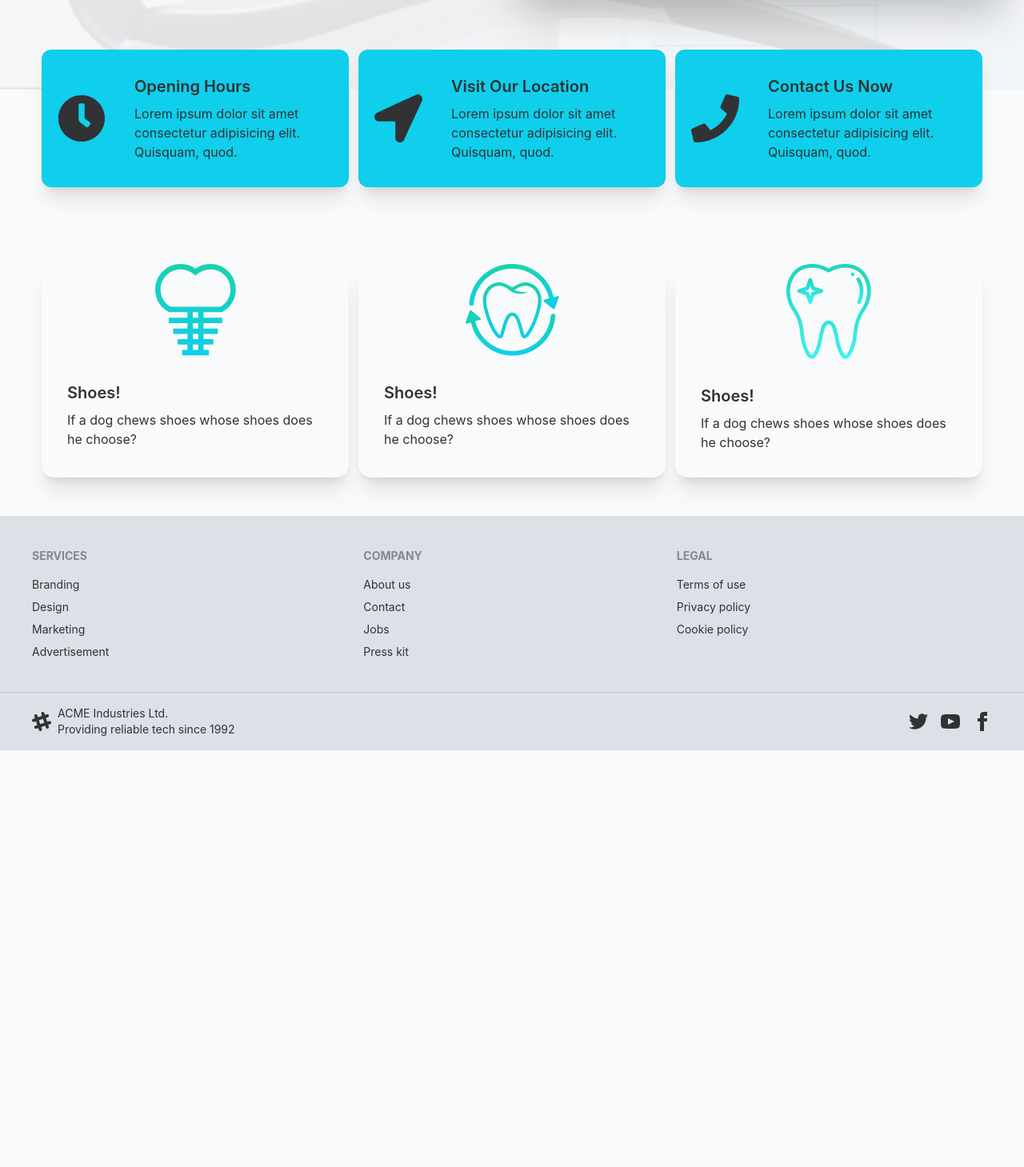
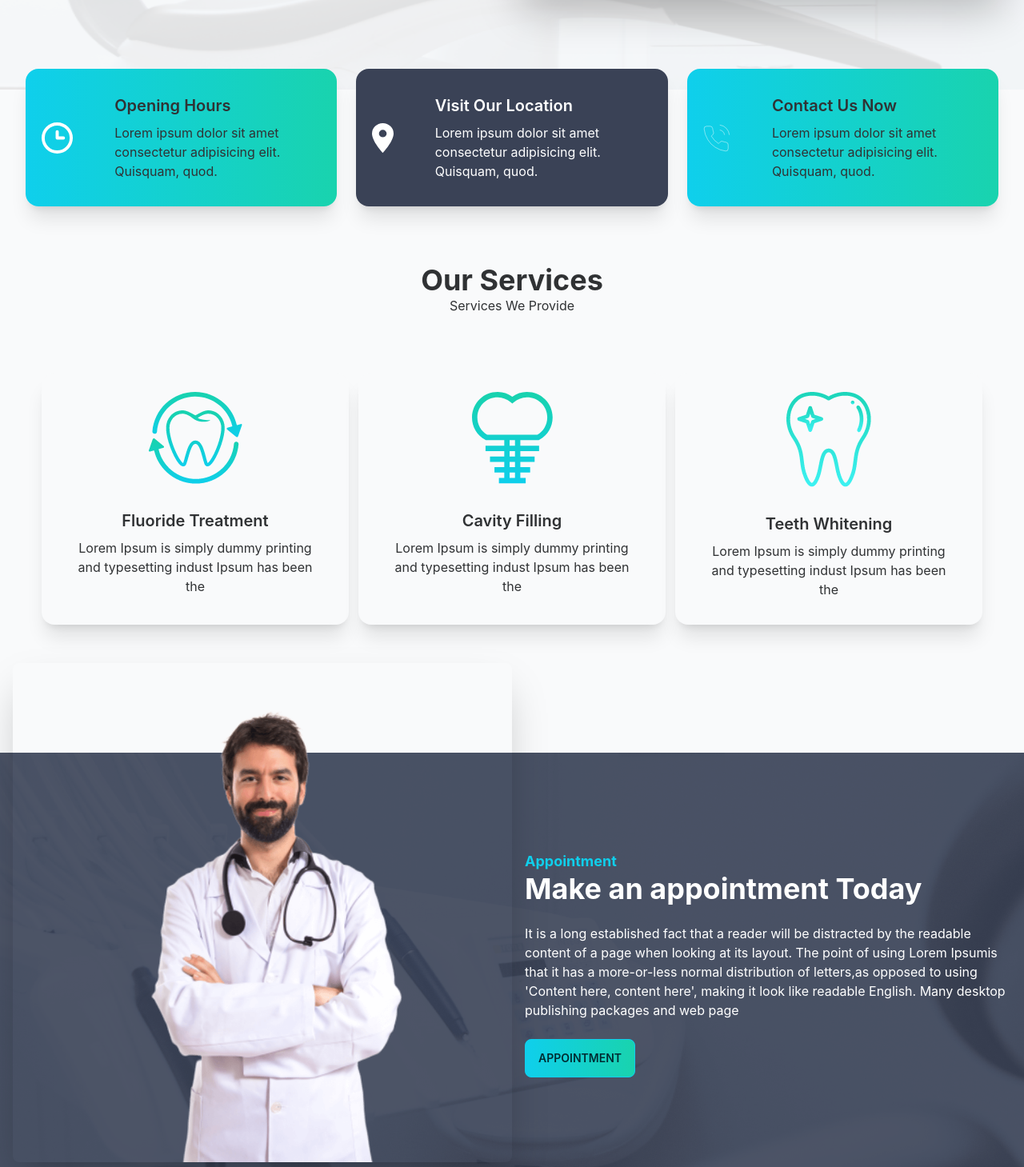
Before and after one commit to junaaid96/doctors-portal-client, a React (Create React App) app: page / in a window 1280 px wide. Shown: the part 471-1930 px from the top of the page at 80% size. Before the commit the page ends 1409 px from the top, so only its background shows below. Built offline with nearby package versions, Linux system fonts and the light colour scheme.

Commit message:
pages updated

```diff
--- a/src/Pages/Appointment/Appointment.js
+++ b/src/Pages/Appointment/Appointment.js
@@ -3,7 +3,7 @@ import React from 'react';
 const Appointment = () => {
     return (
         <div>
-            appointmnet
+            appointment
         </div>
     );
 };
--- a/src/Pages/Home/Banner/Banner.js
+++ b/src/Pages/Home/Banner/Banner.js
@@ -17,13 +17,13 @@ const Banner = () => {
                     alt=""
                 />
                 <div>
-                    <h1 className="text-5xl font-bold">Box Office News!</h1>
+                    <h1 className="text-5xl font-bold">Your New Smile Starts Here</h1>
                     <p className="py-6">
                         Provident cupiditate voluptatem et in. Quaerat fugiat ut
                         assumenda excepturi exercitationem quasi. In deleniti
                         eaque aut repudiandae et a id nisi.
                     </p>
-                    <button className="btn btn-primary">Get Started</button>
+                    <button className="btn btn-primary bg-gradient-to-r from-primary to-secondary">Get Started</button>
                 </div>
             </div>
         </div>
--- a/src/Pages/Home/Home.js
+++ b/src/Pages/Home/Home.js
@@ -1,4 +1,5 @@
 import React from "react";
+import MakeAppointment from "./MakeAppointment/MakeAppointment";
 import Banner from "./Banner/Banner";
 import Info from "./Info/Info";
 import Services from "./Services";
@@ -7,12 +8,17 @@ const Home = () => {
     return (
         <>
             <Banner />
-            <div className="flex flex-wrap justify-center w-full gap-3 p-12">
+            <div className="grid lg:grid-cols-3 md:grid-cols-2 sm:grid-cols-1 justify-center gap-6 p-8 mt-10">
                 <Info />
             </div>
-            <div className="flex flex-wrap justify-center w-full gap-3 p-12">
+            <div className="text-center mt-10">
+                <h1 className="text-4xl font-bold">Our Services</h1>
+                <p className="text-md">Services We Provide</p>
+            </div>
+            <div className="flex flex-wrap justify-center w-full gap-3 p-8 mt-10">
                 <Services />
             </div>
+            <MakeAppointment />
         </>
     );
 };
--- a/src/Pages/Home/Info/Info.js
+++ b/src/Pages/Home/Info/Info.js
@@ -1,5 +1,7 @@
 import React from "react";
-import { FaClock, FaLocationArrow, FaPhone } from "react-icons/fa";
+import clock from "../../../Assets/icons/clock.svg";
+import marker from "../../../Assets/icons/marker.svg";
+import phone from "../../../Assets/icons/phone.svg";
 
 const Info = () => {
     const infoData = [
@@ -8,21 +10,24 @@ const Info = () => {
             title: "Opening Hours",
             description:
                 "Lorem ipsum dolor sit amet consectetur adipisicing elit. Quisquam, quod.",
-            icon: <FaClock size={60} />,
+            icon: clock,
+            bgClass: "bg-gradient-to-r from-primary to-secondary",
         },
         {
             id: 2,
             title: "Visit Our Location",
             description:
                 "Lorem ipsum dolor sit amet consectetur adipisicing elit. Quisquam, quod.",
-            icon: <FaLocationArrow size={60} />,
+            icon: marker,
+            bgClass: "bg-accent text-white",
         },
         {
             id: 3,
             title: "Contact Us Now",
             description:
                 "Lorem ipsum dolor sit amet consectetur adipisicing elit. Quisquam, quod.",
-            icon: <FaPhone size={60} />,
+            icon: phone,
+            bgClass: "bg-gradient-to-r from-primary to-secondary",
         },
     ];
 
@@ -31,9 +36,11 @@ const Info = () => {
             {infoData.map((info) => (
                 <div
                     key={info.id}
-                    className="w-96 bg-primary shadow-xl flex items-center align-middle rounded-xl gap-1"
+                    className={`card lg:card-side ${info.bgClass} shadow-xl items-center`}
                 >
-                    <div className="ml-5">{info.icon}</div>
+                    <figure className="p-5">
+                        <img src={info.icon} alt=""/>
+                    </figure>
                     <div className="card-body">
                         <h2 className="card-title">{info.title}</h2>
                         <p>{info.description}</p>
--- /dev/null
+++ b/src/Pages/Home/MakeAppointment/MakeAppointment.js
@@ -0,0 +1,47 @@
+import React from "react";
+import doctor from "../../../Assets/images/doctor.png";
+import appointment from "../../../Assets/images/appointment.png";
+
+const MakeAppointment = () => {
+    return (
+        <section
+            className="mt-32"
+            style={{
+                background: `url(${appointment})`,
+            }}
+        >
+            <div className="hero">
+                <div className="hero-content flex-col lg:flex-row">
+                    <img
+                        src={doctor}
+                        alt=""
+                        className="-mt-32 hidden md:block lg:w-1/2 rounded-lg shadow-2xl"
+                    />
+                    <div>
+                        <h4 className="text-lg text-primary font-bold">
+                            Appointment
+                        </h4>
+                        <h1 className=" text-white text-4xl font-bold">
+                            Make an appointment Today
+                        </h1>
+                        <p className="text-white py-6">
+                            It is a long established fact that a reader will be
+                            distracted by the readable content of a page when
+                            looking at its layout. The point of using Lorem
+                            Ipsumis that it has a more-or-less normal
+                            distribution of letters,as opposed to using 'Content
+                            here, content here', making it look like readable
+                            English. Many desktop publishing packages and web
+                            page
+                        </p>
+                        <button className="btn btn-primary bg-gradient-to-r from-primary to-secondary">
+                            Appointment
+                        </button>
+                    </div>
+                </div>
+            </div>
+        </section>
+    );
+};
+
+export default MakeAppointment;
--- a/src/Pages/Home/Services.js
+++ b/src/Pages/Home/Services.js
@@ -1,21 +1,43 @@
 import React from "react";
-import cravity from "../../Assets/images/cavity.png";
+import cavity from "../../Assets/images/cavity.png";
 import fluoride from "../../Assets/images/fluoride.png";
 import whitening from "../../Assets/images/whitening.png";
 
 const Services = () => {
-    const images = [cravity, fluoride, whitening];
+    const servicesData = [
+        {
+            id: 1,
+            title: "Fluoride Treatment",
+            description:
+                "Lorem Ipsum is simply dummy printing and typesetting indust Ipsum has been the",
+            img: fluoride,
+        },
+        {
+            id: 2,
+            title: "Cavity Filling",
+            description:
+                "Lorem Ipsum is simply dummy printing and typesetting indust Ipsum has been the",
+            img: cavity,
+        },
+        {
+            id: 3,
+            title: "Teeth Whitening",
+            description:
+                "Lorem Ipsum is simply dummy printing and typesetting indust Ipsum has been the",
+            img: whitening,
+        },
+    ];
 
     return (
         <>
-            {images.map((image, index) => (
+            {servicesData.map((serviceData, index) => (
                 <div key={index} className="card w-96 bg-base-100 shadow-xl">
                     <figure>
-                        <img src={image} alt=""></img>
+                        <img className="pt-6" src={serviceData.img} alt=""></img>
                     </figure>
-                    <div className="card-body">
-                        <h2 className="card-title">Shoes!</h2>
-                        <p>If a dog chews shoes whose shoes does he choose?</p>
+                    <div className="card-body items-center text-center">
+                        <h2 className="card-title">{serviceData.title}</h2>
+                        <p>{serviceData.description}</p>
                     </div>
                 </div>
             ))}
--- a/src/Pages/Login/Login.js
+++ b/src/Pages/Login/Login.js
@@ -3,7 +3,7 @@ import { Link } from "react-router-dom";
 
 const Login = () => {
     return (
-        <div className="hero min-h-screen bg-base-200">
+        <div className="hero">
             <div className="hero-content flex-col lg:flex-row-reverse">
                 <div className="text-center lg:text-left">
                     <h1 className="text-5xl font-bold">Login now!</h1>
--- a/src/Pages/Shared/Footer/Footer.js
+++ b/src/Pages/Shared/Footer/Footer.js
@@ -4,7 +4,7 @@ import { Link } from "react-router-dom";
 const Footer = () => {
     return (
         <>
-            <footer className="footer p-10 bg-base-200 text-base-content">
+            <footer className="footer p-10 text-base-content">
                 <div>
                     <span className="footer-title">Services</span>
                     <Link className="link link-hover">Branding</Link>
@@ -26,7 +26,7 @@ const Footer = () => {
                     <Link className="link link-hover">Cookie policy</Link>
                 </div>
             </footer>
-            <footer className="footer px-10 py-4 border-t bg-base-200 text-base-content border-base-300">
+            <footer className="footer px-10 py-4 border-t text-base-content border-base-300">
                 <div className="items-center grid-flow-col">
                     <svg
                         width="24"
```
